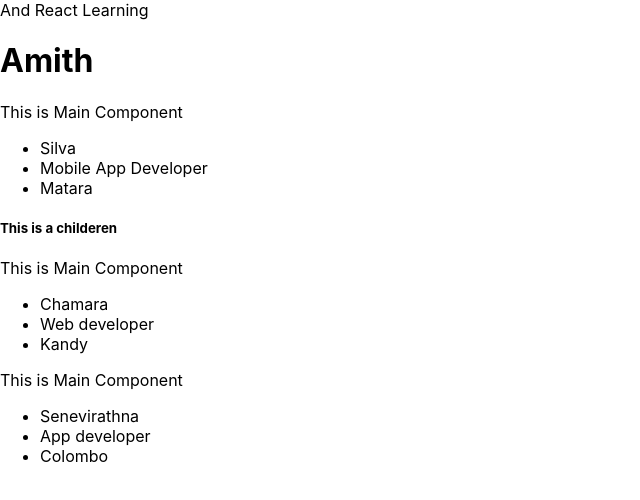
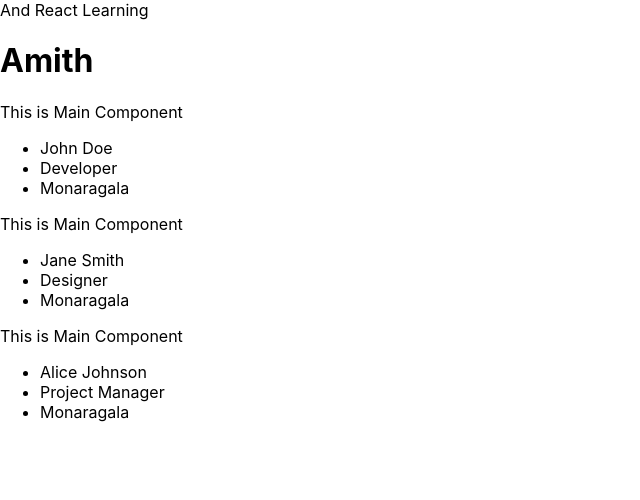
Before and after one commit to Senevirathna12/React_Study, a React (Create React App) app: page / in a window 1280 px wide. Shown: the top 500 px of the page, without its empty margins (0-640 px from the left). Built offline with nearby package versions, Linux system fonts and the light colour scheme.

Commit message:
end of 2h

```diff
--- a/src/App.js
+++ b/src/App.js
@@ -2,7 +2,7 @@ import "./App.css";
 import Main from "./Components/Main";
 
 
-const myObj = [
+const myData = [
   {
     name: "John Doe",
     position: "Developer",
@@ -25,12 +25,9 @@ function App() {
     <div>
       And React Learning
       <h1>Amith</h1>
-      <Main name='Silva' city='Matara' position='Mobile App Developer'>
-        <h5>This is a childeren</h5>
-      </Main>
-      <Main name='Chamara' city='Kandy' position='Web developer'/>
-      <Main name='Senevirathna' city='Colombo' position='App developer'/>
-
+      {myData?.map(({name,city,position},index) => {
+        return <Main key={index} name={name} city={city} position={position}/>
+      })}
     </div>
   );
 }
```
